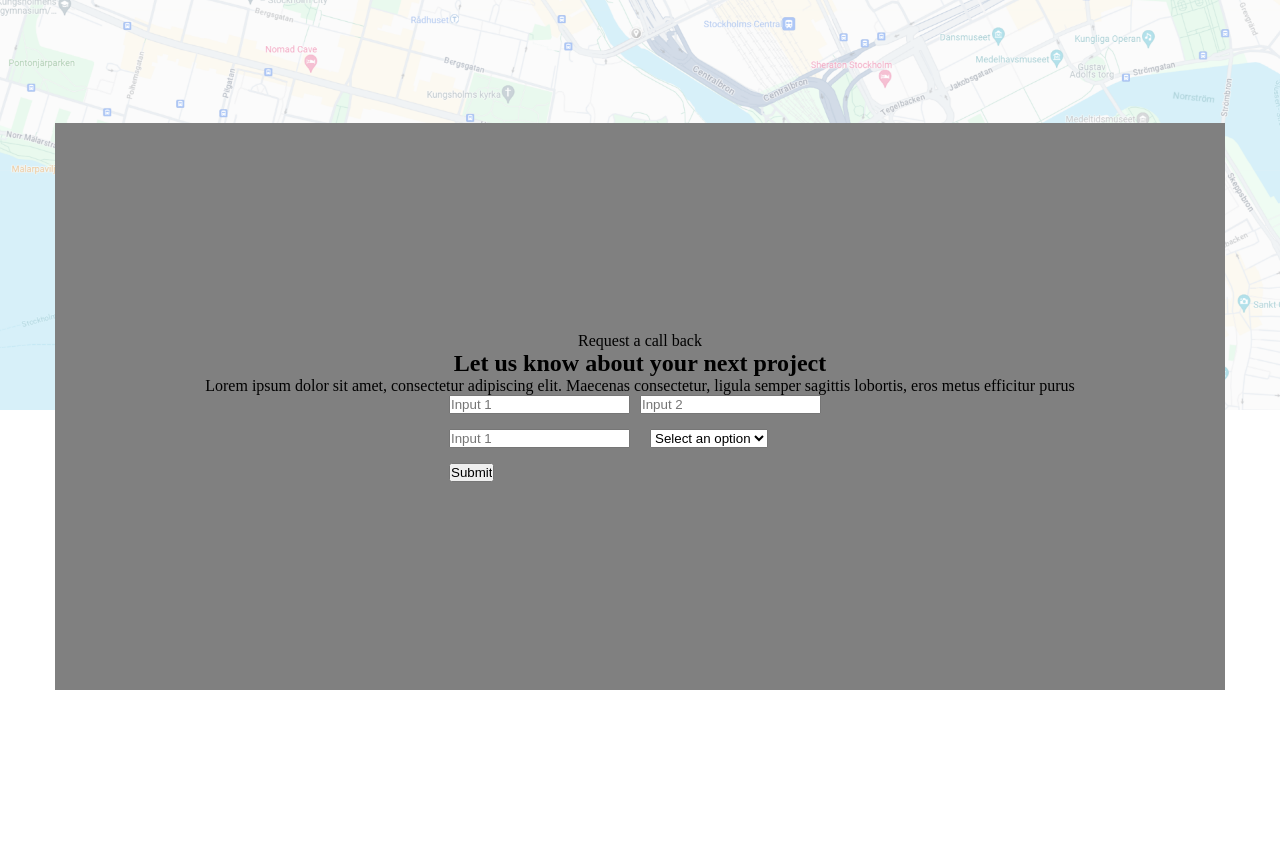
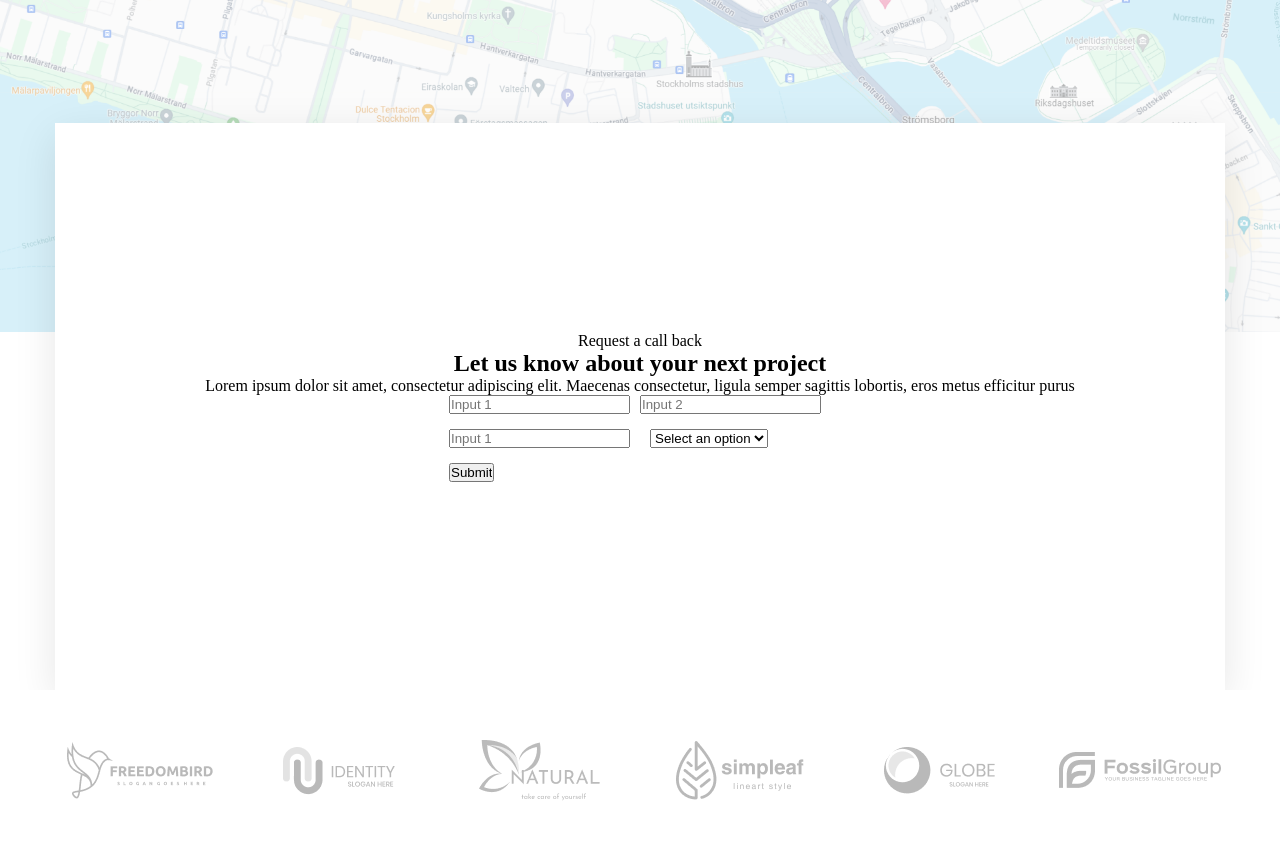
Before and after one commit to aziz-eu/Assignment-ContactPage, a plain HTML site: page index.html in a window 1280 px wide. Shown: the part 1160-2011 px from the top of the page. Before the commit the page ends 1850 px from the top, so only its background shows below. Drawn offline with nearby package versions, Linux system fonts and the light colour scheme.

Commit message:
first commit

```diff
--- a/conact.css
+++ b/conact.css
@@ -179,7 +179,7 @@
 
 .map-img {
   position: absolute;
-  top:0
+  top: 0;
   width: 100vw;
   height: 700px;
   overflow: hidden;
@@ -194,13 +194,14 @@
 .contact-from {
   width: 1170px;
   height: 567px;
-  background-color: gray;
+  background-color: #fff;
   position: absolute;
   bottom: 0;
   display: flex;
   flex-direction: column;
   align-items: center;
   justify-content: center;
+  box-shadow: 0px 12px 40px rgba(0, 0, 0, 0.1);
 }
 
 .row {
@@ -214,3 +215,16 @@
 select {
   margin-left: 10px;
 }
+
+.partner {
+  width: 100vw;
+  background-color: #fff;
+  height: 161px;
+  display: flex;
+  justify-content: center;
+  align-items: center;
+}
+
+.partner img {
+  margin: 0 15px;
+}
--- a/index.html
+++ b/index.html
@@ -72,14 +72,22 @@
                         <option value="option2">Option 2</option>
                     </select>
                 </div>
-
-
                 <button type="submit">Submit</button>
             </form>
 
         </div>
 
       </section>
+      <section class="partner">
+
+        <img src="./01.png" alt="">
+        <img src="./02.png" alt="">
+        <img src="./03.png" alt="">
+        <img src="./04.png" alt="">
+        <img src="./05.png" alt="">
+        <img src="./06.png" alt="">
+
+      </section>
     </div>
     <script src="https://unpkg.com/boxicons@2.1.4/dist/boxicons.js"></script>
   </body>
```
Also changed, not shown: 01.png (added), 02.png (added), 03.png (added), 04.png (added), 05.png (added), 06.png (added).
